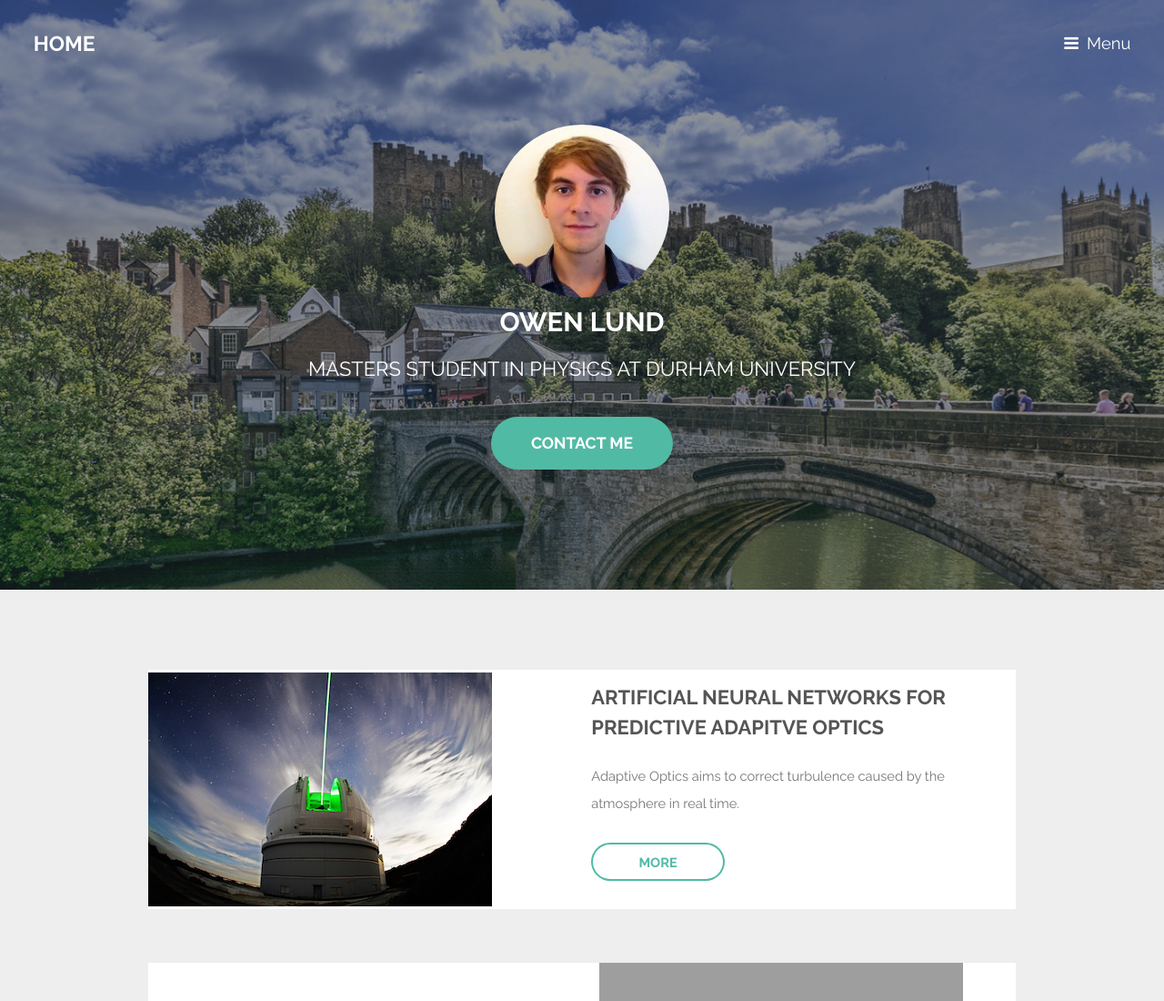
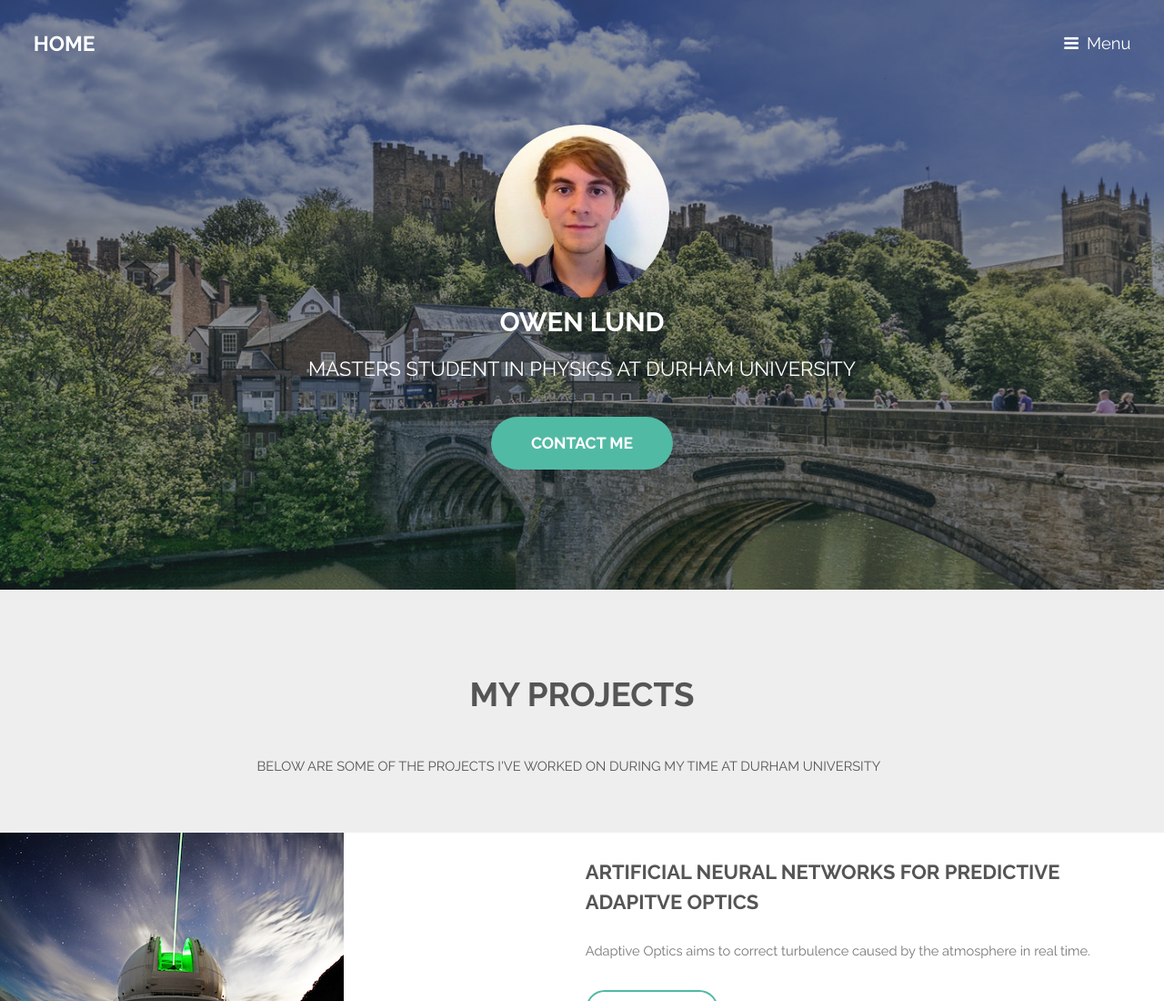
Before and after one commit to OwenLund/OwenLund.github.io, a plain HTML site: page index.html in a window 1280 px wide. Shown: the top 1100 px of the page at 91% size. Drawn offline with Linux system fonts and the light colour scheme; grey boxes are pictures that could not be loaded.

Commit message:
Added Project Title

```diff
--- a/index.html
+++ b/index.html
@@ -67,7 +67,12 @@
 
 		<!-- One -->
 			<section id="one" class="wrapper style1">
-				<div class="inner">
+			<div class="inner">
+				<header class="major narrow">
+					<center> <h2> My Projects </h2> </center>
+					<p> Below are some of the projects I've worked on during my time at Durham University </p>
+				</header>
+			</div>
 					<article class="feature left">
 						<span class="image"><img src="images/AO.jpg" alt="" /></span>
 						<div class="content">
```
